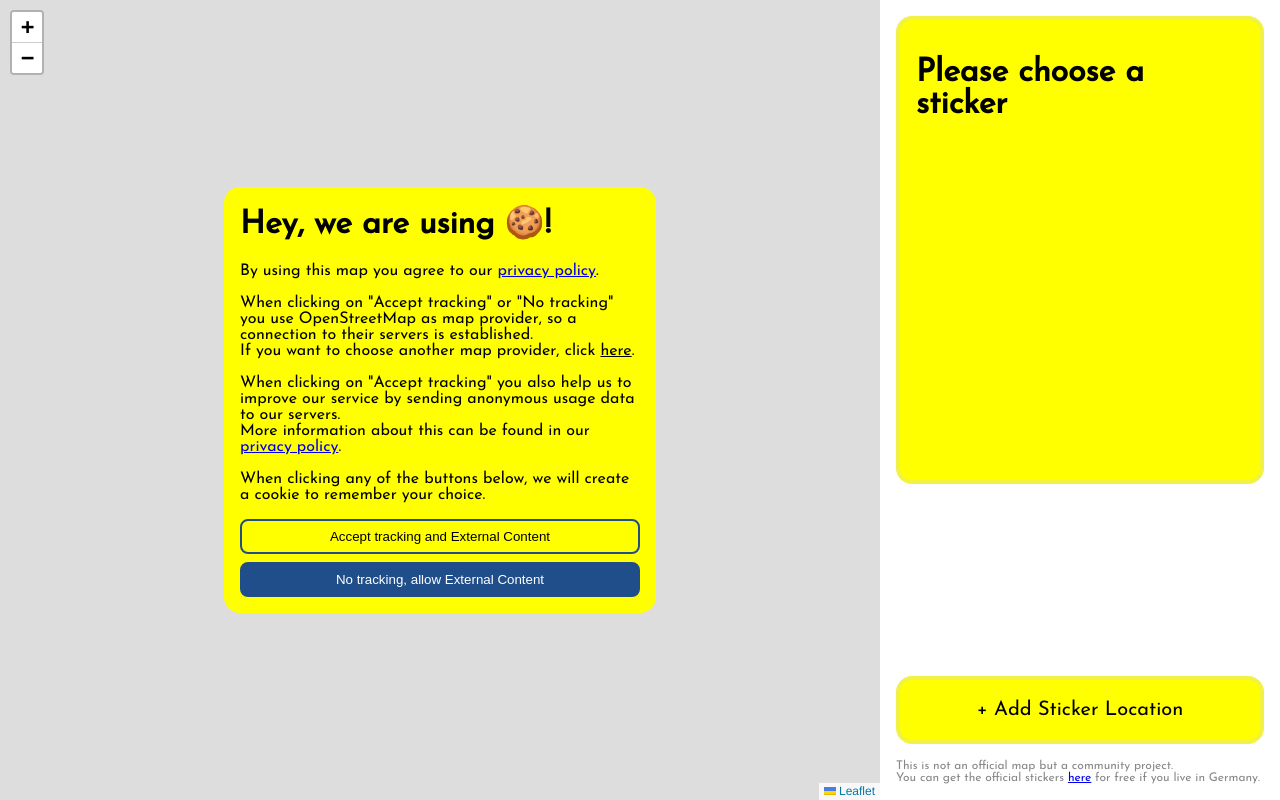
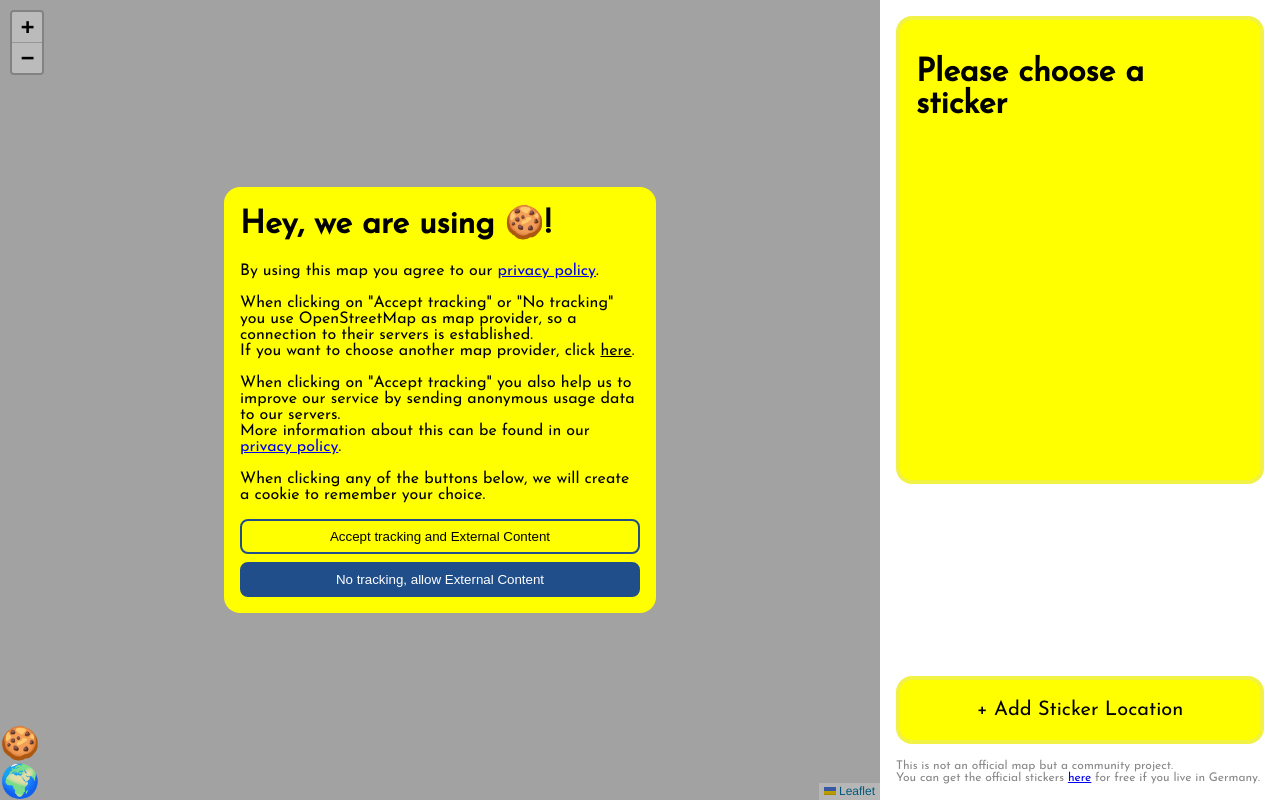
Before and after one commit to nett-hier-sticker/map, a PHP site: page / in a window 1280 px wide. Run offline with PHP 8.4, Linux system fonts and the light colour scheme; data that the repository does not hold is empty; a stand-in replaces the project's code that opens the database connection; some libraries are stand-ins or nearby versions.

Commit message:
✨Add action buttons + add func to remove analytics

```diff
--- a/cookie-banner.js
+++ b/cookie-banner.js
@@ -19,12 +19,17 @@ function chooseTracking(allow) {
     // Set acceptTracking variable
     acceptTracking = allow;
 
+    // No Tracking change
+    if (allow == "n") for (matomo_scripts of document.getElementsByClassName("matomo")) matomo_scripts.remove();
+    if (allow == "n") for (matomo_scripts of document.getElementsByTagName("script")) if (matomo_scripts.src.indexOf("analytics") != -1) matomo_scripts.remove();
+
     //
     // Tracking
     //
     if (allow != "y") return;
     var matomo = document.createElement("script");
     matomo.type = "text/javascript";
+    matomo.classList.add("matomo");
     matomo.innerHTML = "var _paq = window._paq = window._paq || [];_paq.push(['trackPageView']);_paq.push(['enableLinkTracking']);(function() {var u=\"//analytics.kondev.de/\";_paq.push(['setTrackerUrl', u+'matomo.php']);_paq.push(['setSiteId', '1']);var d=document, g=d.createElement('script'), s=d.getElementsByTagName('script')[0];g.async=true; g.src=u+'matomo.js'; s.parentNode.insertBefore(g,s);})();";
     document.head.appendChild(matomo);
 }
--- a/index.php
+++ b/index.php
@@ -78,6 +78,10 @@ if ($stmt = $con->prepare("SELECT * FROM " . $settings["db"]["tables"]["markers"
       </div>
     </div>
   </main>
+  <div id="action_buttons">
+    <div class="cookie_opener" onclick='document.getElementById("cookie_notice").style.display = "grid";'>🍪</div>
+    <div class="map_provider_opener" onclick="showMapProviderSelection()">🌍</div>
+  </div>
   <div class="overlay" id="map_provider_selection">
     <div>
       <div class="map_provider_selector" id="map_provider_selector_cartodb" onclick="setMapProvider('cartodb')">
--- a/style.css
+++ b/style.css
@@ -100,6 +100,7 @@ Cookie notice
     display: grid;
     place-content: center;
     z-index: 5;
+    background-color: #00000044;
 }
 
 .cookie_notice>div {
@@ -192,3 +193,19 @@ Overlays
     color: var(--theme-color);
     border: 0;
 }
+
+/*
+Action buttons
+*/
+
+#action_buttons {
+    z-index: 5;
+    position: absolute;
+    bottom: 0;
+    left: 0;
+    font-size: 2rem;
+}
+
+#action_buttons div {
+    cursor: pointer;
+}
```
